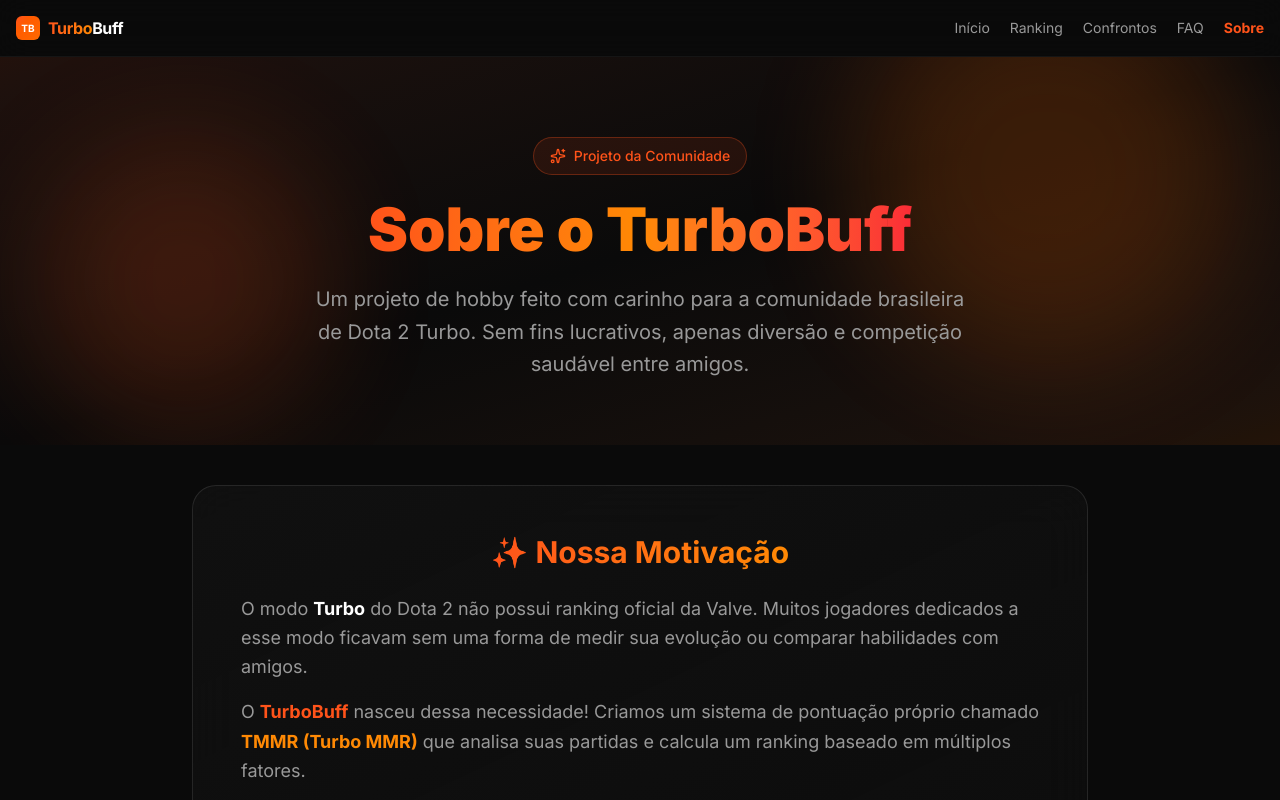
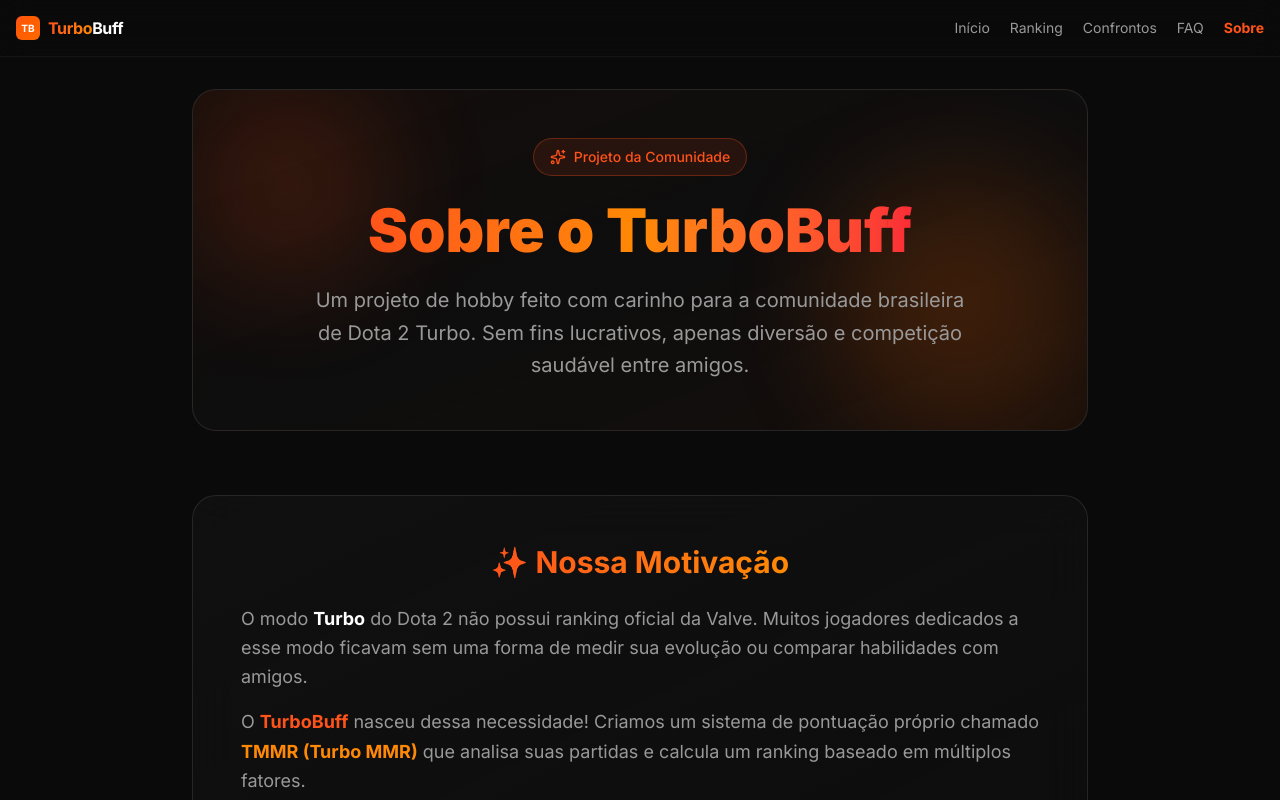
Before and after one commit to laaridev/dota2turbo-mmr, a Next.js app: page /about in a window 1280 px wide. Shown: the top 800 px of the page. Built offline with nearby package versions, Linux system fonts and the light colour scheme.

Commit message:
ui: convert all page headers to container-width cards with borders and border-radius

```diff
--- a/app/about/page.tsx
+++ b/app/about/page.tsx
@@ -78,20 +78,20 @@
 export default function AboutPage() {
     return (
         <div className="min-h-screen bg-background">
-            {/* Hero Section */}
-            <section className="relative overflow-hidden pt-20 pb-16 px-4">
-                {/* Background Effects */}
-                <div className="absolute inset-0 bg-gradient-to-br from-primary/10 via-background to-orange-500/10" />
-                <div className="absolute top-20 left-10 w-72 h-72 bg-primary/20 rounded-full blur-3xl animate-pulse" />
-                <div className="absolute bottom-20 right-10 w-96 h-96 bg-orange-500/20 rounded-full blur-3xl animate-pulse" />
+            {/* Hero Section - Card Style */}
+            <section className="pt-8 pb-6 px-4">
+                <div className="container mx-auto max-w-4xl">
+                    <motion.div
+                        initial={{ opacity: 0, y: 20 }}
+                        animate={{ opacity: 1, y: 0 }}
+                        transition={{ duration: 0.5 }}
+                        className="relative overflow-hidden rounded-3xl border border-white/10 bg-gradient-to-br from-primary/5 via-card/50 to-orange-500/5 p-8 md:p-12"
+                    >
+                        {/* Background Orbs */}
+                        <div className="absolute top-0 left-0 w-48 h-48 bg-primary/20 rounded-full blur-3xl animate-pulse" />
+                        <div className="absolute bottom-0 right-0 w-64 h-64 bg-orange-500/20 rounded-full blur-3xl animate-pulse" />
 
-                <div className="container mx-auto max-w-4xl relative z-10">
-                    <motion.div
-                        initial={{ opacity: 0, y: 30 }}
-                        animate={{ opacity: 1, y: 0 }}
-                        transition={{ duration: 0.6 }}
-                        className="text-center"
-                    >
+                        <div className="relative z-10 text-center">
                             <motion.div
                                 initial={{ scale: 0 }}
                                 animate={{ scale: 1 }}
@@ -112,6 +112,7 @@
                                 Um projeto de hobby feito com carinho para a comunidade brasileira de Dota 2 Turbo.
                                 Sem fins lucrativos, apenas diversão e competição saudável entre amigos.
                             </p>
+                        </div>
                     </motion.div>
                 </div>
             </section>
--- a/app/faq/page.tsx
+++ b/app/faq/page.tsx
@@ -61,20 +61,20 @@
 export default function FAQPage() {
     return (
         <div className="min-h-screen bg-background">
-            {/* Hero Section - Same style as About */}
-            <section className="relative overflow-hidden py-20 px-4 pb-16">
-                {/* Background Effects */}
-                <div className="absolute inset-0 bg-gradient-to-br from-primary/10 via-background to-orange-500/10" />
-                <div className="absolute top-20 left-10 w-72 h-72 bg-primary/20 rounded-full blur-3xl animate-pulse" />
-                <div className="absolute bottom-20 right-10 w-96 h-96 bg-orange-500/20 rounded-full blur-3xl animate-pulse" />
+            {/* Hero Section - Card Style */}
+            <section className="pt-8 pb-6 px-4">
+                <div className="container mx-auto max-w-4xl">
+                    <motion.div
+                        initial={{ opacity: 0, y: 20 }}
+                        animate={{ opacity: 1, y: 0 }}
+                        transition={{ duration: 0.5 }}
+                        className="relative overflow-hidden rounded-3xl border border-white/10 bg-gradient-to-br from-primary/5 via-card/50 to-orange-500/5 p-8 md:p-12"
+                    >
+                        {/* Background Orbs */}
+                        <div className="absolute top-0 left-0 w-48 h-48 bg-primary/20 rounded-full blur-3xl animate-pulse" />
+                        <div className="absolute bottom-0 right-0 w-64 h-64 bg-orange-500/20 rounded-full blur-3xl animate-pulse" />
 
-                <div className="container mx-auto max-w-4xl relative z-10">
-                    <motion.div
-                        initial={{ opacity: 0, y: 30 }}
-                        animate={{ opacity: 1, y: 0 }}
-                        transition={{ duration: 0.6 }}
-                        className="text-center"
-                    >
+                        <div className="relative z-10 text-center">
                             <motion.div
                                 initial={{ scale: 0 }}
                                 animate={{ scale: 1 }}
@@ -94,6 +94,7 @@
                             <p className="text-xl text-muted-foreground max-w-2xl mx-auto leading-relaxed">
                                 Tudo que você precisa saber sobre o TurboBuff e como o sistema funciona.
                             </p>
+                        </div>
                     </motion.div>
                 </div>
             </section>
--- a/app/rivalry/page.tsx
+++ b/app/rivalry/page.tsx
@@ -250,20 +250,20 @@
 
     return (
         <div className="min-h-screen bg-background">
-            {/* Hero Section - Compact for form visibility */}
-            <section className="relative overflow-hidden pt-12 pb-16 px-4">
-                {/* Background Effects */}
-                <div className="absolute inset-0 bg-gradient-to-br from-red-500/10 via-background to-orange-500/10" />
-                <div className="absolute top-10 left-10 w-48 h-48 bg-red-500/20 rounded-full blur-3xl animate-pulse" />
-                <div className="absolute bottom-10 right-10 w-64 h-64 bg-orange-500/20 rounded-full blur-3xl animate-pulse" />
-
-                <div className="container mx-auto max-w-4xl relative z-10">
+            {/* Hero Section - Card Style */}
+            <section className="pt-8 pb-6 px-4">
+                <div className="container mx-auto max-w-4xl">
                     <motion.div
                         initial={{ opacity: 0, y: 20 }}
                         animate={{ opacity: 1, y: 0 }}
                         transition={{ duration: 0.5 }}
-                        className="text-center"
+                        className="relative overflow-hidden rounded-3xl border border-white/10 bg-gradient-to-br from-primary/5 via-card/50 to-orange-500/5 p-8"
                     >
+                        {/* Background Orbs */}
+                        <div className="absolute top-0 left-0 w-48 h-48 bg-primary/20 rounded-full blur-3xl animate-pulse" />
+                        <div className="absolute bottom-0 right-0 w-64 h-64 bg-orange-500/20 rounded-full blur-3xl animate-pulse" />
+
+                        <div className="relative z-10 text-center">
                             <h1 className="text-4xl md:text-5xl font-black mb-4">
                                 <span className="text-transparent bg-clip-text bg-gradient-to-r from-primary via-orange-400 to-red-500">
                                     Mural de Confrontos
@@ -274,6 +274,7 @@
                                 Selecione dois jogadores para comparar o histórico de vitórias e derrotas entre eles no modo Turbo.
                                 Os resultados são salvos automaticamente no mural público!
                             </p>
+                        </div>
                     </motion.div>
                 </div>
             </section>
```
Lines whose indentation alone changed are shown as unchanged.
